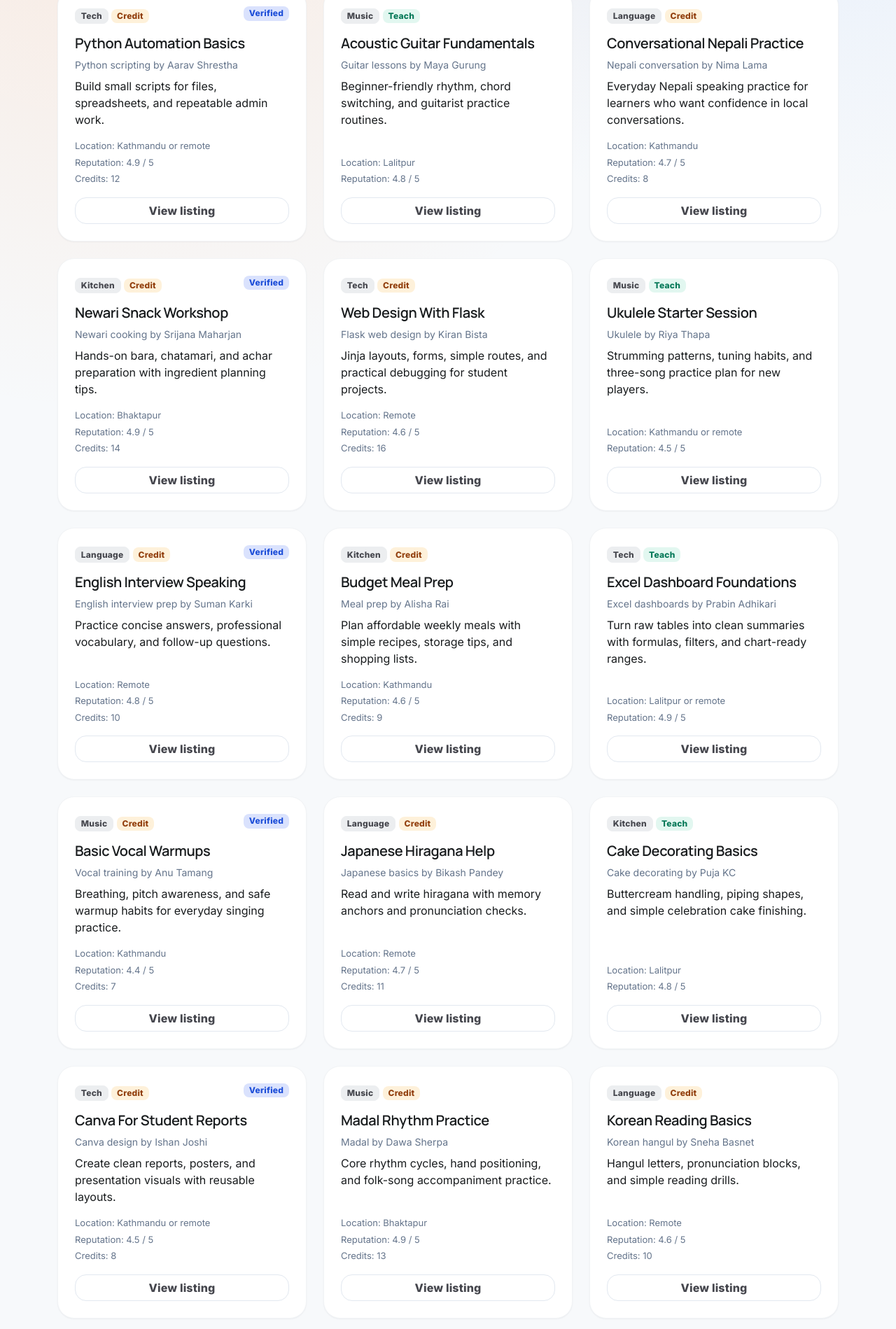
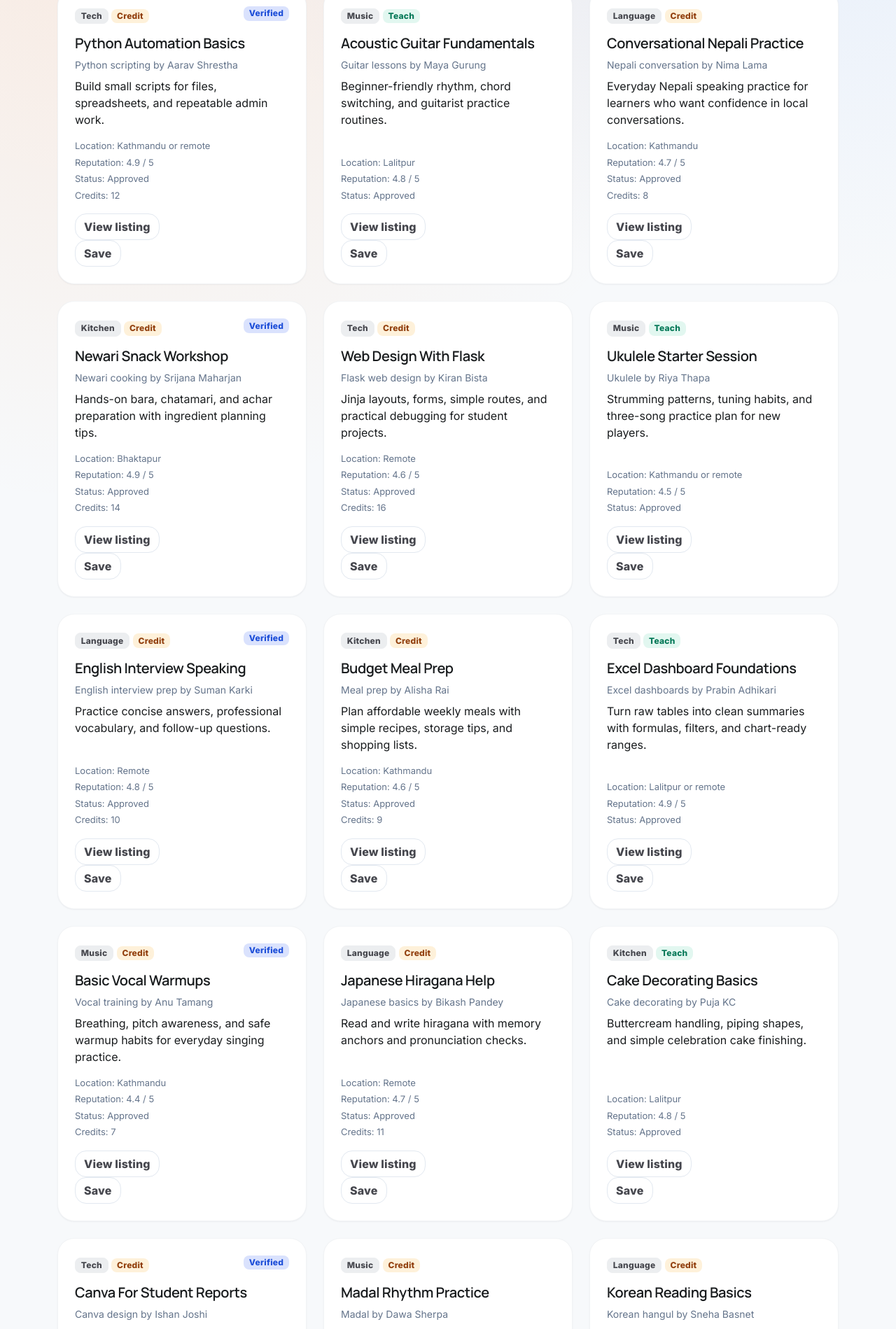
Before and after one commit to 13hugol/Sahayogi, a Flask app: page /listings/ in a window 1280 px wide. Shown: the part 570-2469 px from the top of the page at 70% size. Run offline with Flask 3, Linux system fonts and the light colour scheme; parts of the project's set-up code (start-up, migrations or seed data) failed here and were passed over.

Commit message:
ui: create reusable listing cards component partial template

```diff
--- a/app/templates/partials/listing_cards.html
+++ b/app/templates/partials/listing_cards.html
@@ -1,3 +1,4 @@
+{% set saved_listing_ids = saved_listing_ids|default([]) %}
 {% if listings %}
   <div class="row g-4">
     {% for listing in listings %}
@@ -21,11 +22,25 @@
             <div class="listing-meta mb-3">
               <div>Location: {{ listing.location_text or listing.user.profile.location or "Flexible" }}</div>
               <div>Reputation: {{ listing.user.profile.reputation_score }} / 5</div>
+              <div>Status: {{ listing.status|title }}</div>
               {% if listing.exchange_type == "credit" %}
                 <div>Credits: {{ listing.min_credits }}</div>
               {% endif %}
             </div>
-            <a class="btn btn-outline-primary mt-auto" href="{{ url_for('listings.detail', listing_id=listing.id) }}">View listing</a>
+            <div class="listing-actions mt-auto">
+              <a class="btn btn-outline-primary" href="{{ url_for('listings.detail', listing_id=listing.id) }}">View listing</a>
+              {% if listing.id in saved_listing_ids %}
+                <form method="post" action="{{ url_for('listings.unsave', listing_id=listing.id) }}">
+                  <input type="hidden" name="csrf_token" value="{{ csrf_token() }}">
+                  <button class="btn btn-outline-secondary" type="submit">Saved</button>
+                </form>
+              {% else %}
+                <form method="post" action="{{ url_for('listings.save', listing_id=listing.id) }}">
+                  <input type="hidden" name="csrf_token" value="{{ csrf_token() }}">
+                  <button class="btn btn-outline-secondary" type="submit">Save</button>
+                </form>
+              {% endif %}
+            </div>
           </div>
         </article>
       </div>
```
